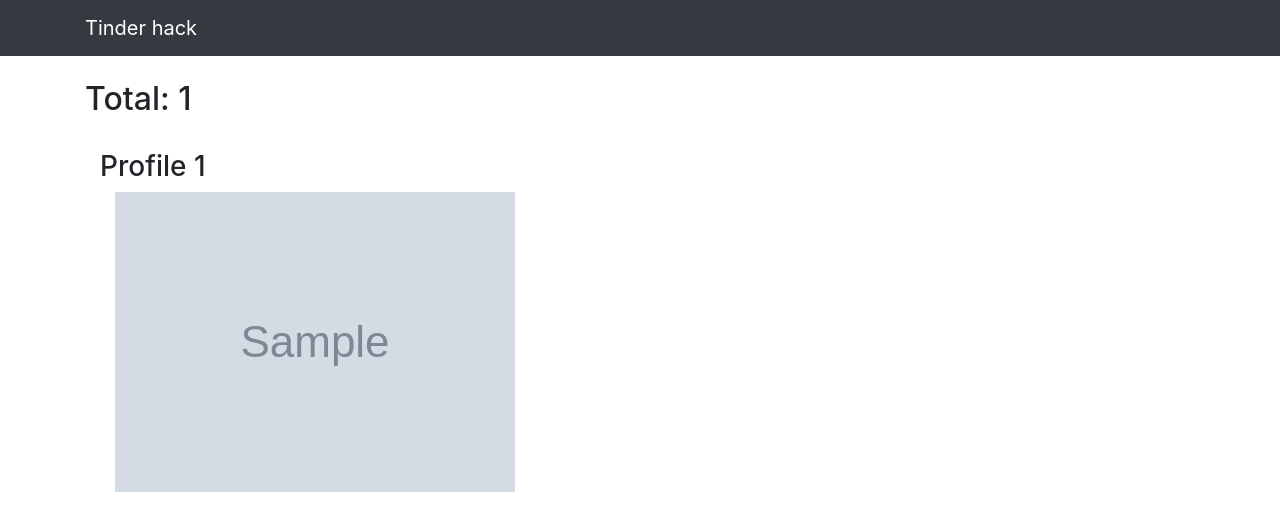
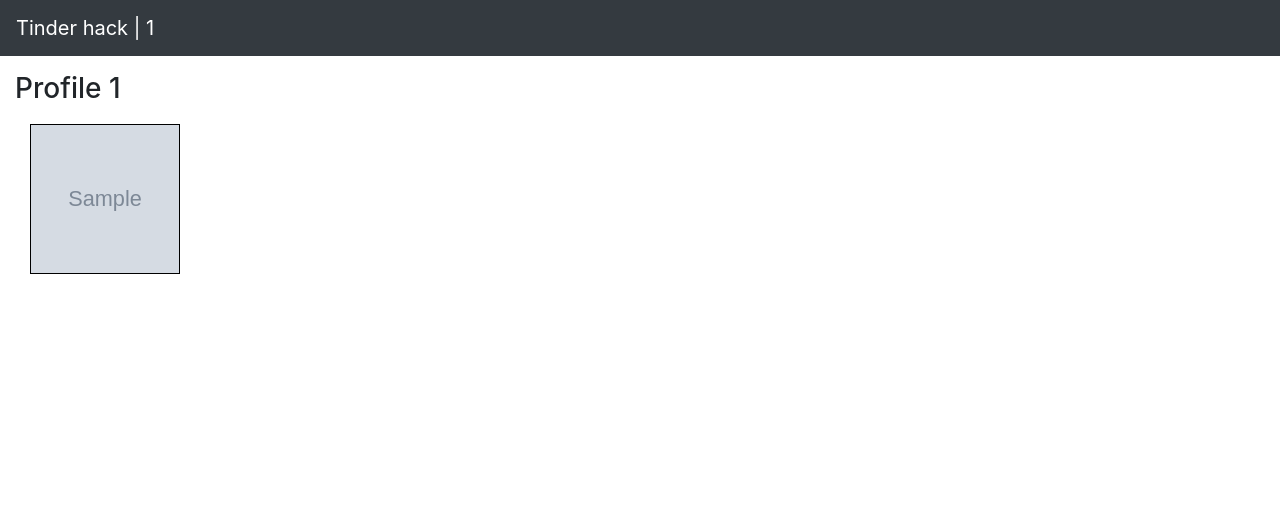
Before and after one commit to larry852/tinder-hack, a Flask app: template templates/index.html in a window 1280 px wide. Shown: the top 531 px of the page. Run offline with Flask 2, Linux system fonts and the light colour scheme; the template is opened without the code that fills it: most values are stand-ins (such as "Sample title", 1, 10 or a date in 2020); grey boxes marked "Sample" are stand-in pictures; some libraries are stand-ins or nearby versions.

Commit message:
Update styles

```diff
--- a/static/css/portfolio-item.css
+++ b/static/css/portfolio-item.css
@@ -4,20 +4,9 @@
  * Licensed under MIT (https://github.com/BlackrockDigital/startbootstrap-portfolio-item/blob/master/LICENSE)
  */
 
-body {
-  padding-top: 54px;
-}
-
-@media (min-width: 992px) {
-  body {
-    padding-top: 56px;
-  }
-}
-
-
 .thumb{
- height: 300px;
- width: 200px;
+ height: 150px;
+ width: 150px;
  border: 1px solid #000;
  margin: 10px 5px 0 0;
 }
--- a/templates/index.html
+++ b/templates/index.html
@@ -19,18 +19,13 @@
 </head>
 <!-- Navigation -->
 <nav class="navbar navbar-expand-lg navbar-dark bg-dark fixed-top">
-	<div class="container">
-		<a class="navbar-brand" href="/">Tinder hack</a>
-	</div>
+	<a class="navbar-brand" href="/">Tinder hack | {{data|length}}</a>
 </nav>
 
 <!-- Page Content -->
-<div class="container">
-
+	<!-- Portfolio Item Row -->
 	<br>
-
-	<!-- Portfolio Item Row -->
-	<h2>Total: {{data|length}}</h2>
+	<br>
 	<br>
 	<div class="col-sm-12">
 		{% for tinder in data %}
@@ -38,7 +33,7 @@
 		<div class="col-sm-12">
 			{% for photo in tinder.user.photos %}
 			<a href="{{photo.url}}">
-				<img class="" src="{{photo.processedFiles[0].url}}">
+				<img class="thumb" src="{{photo.url}}">
 			</a>
 			{% endfor %}
 		</div>
@@ -46,7 +41,7 @@
 		{% endfor %}
 	</div>
 	<!-- /.row -->
-</div>
+
 <!-- /.container -->
 
 <!-- Bootstrap core JavaScript -->
```
